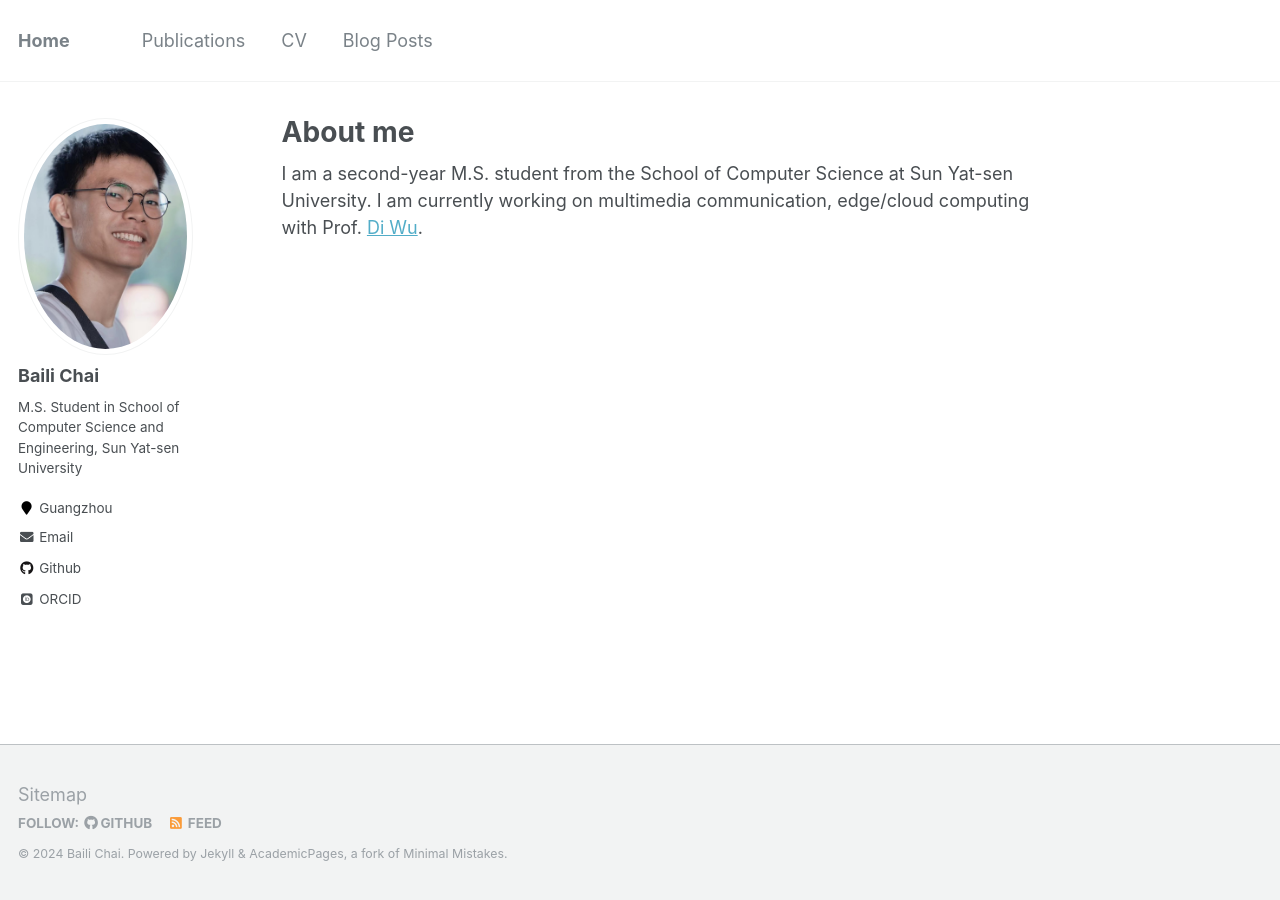
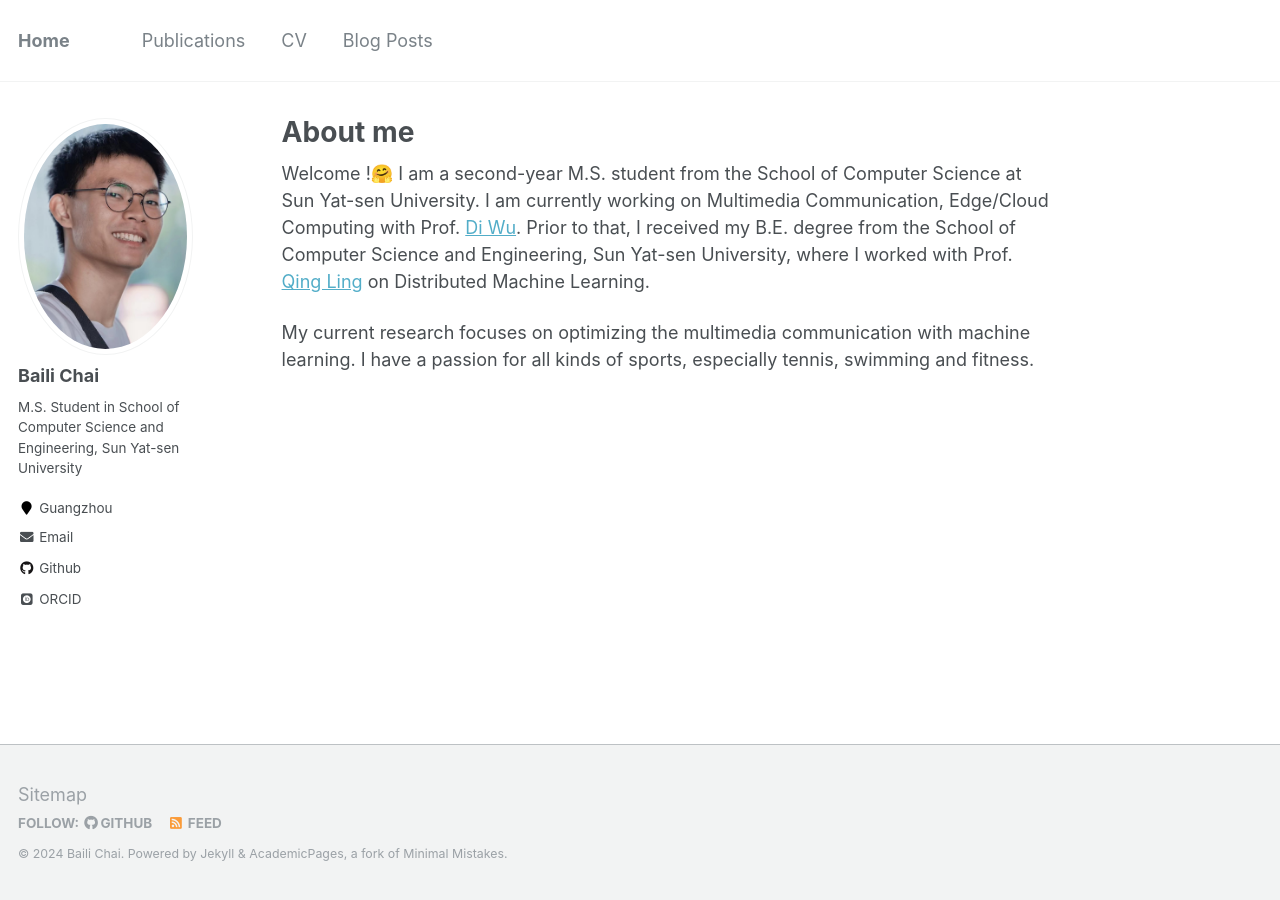
Before and after one commit to chaibli/chaibli.github.io, a Jekyll site: the page built from _pages/about.md, in a window 1280 px wide. Built offline with Jekyll 4.4.1, drawn with Linux system fonts in a browser that asks for light colours; some web fonts are replaced.

Commit message:
change home page

```diff
--- a/_pages/about.md
+++ b/_pages/about.md
@@ -1,11 +1,13 @@
 ---
 permalink: /
-title: "About me"
+title: "About me "
 excerpt: "About me"
 author_profile: true
 redirect_from:
   - /about/
   - /about.html
 ---
+Welcome !🤗
+I am a second-year M.S. student from the School of Computer Science at Sun Yat-sen University. I am currently working on Multimedia Communication, Edge/Cloud Computing with Prof. [Di Wu](https://scholar.google.com/citations?hl=en&user=guhA4VoAAAAJ). Prior to that, I received my B.E. degree from the School of Computer Science and Engineering, Sun Yat-sen University, where I worked with Prof. [Qing Ling](https://scholar.google.com/citations?hl=en&user=u70vRDYAAAAJ&view_op=list_works&sortby=pubdate) on Distributed Machine Learning.
 
-I am a second-year M.S. student from the School of Computer Science at Sun Yat-sen University. I am currently working on multimedia communication, edge/cloud computing with Prof. [Di Wu](https://scholar.google.com/citations?hl=en&user=guhA4VoAAAAJ).
+My current research focuses on optimizing the multimedia communication with machine learning. I have a passion for all kinds of sports, especially tennis, swimming and fitness.
```
